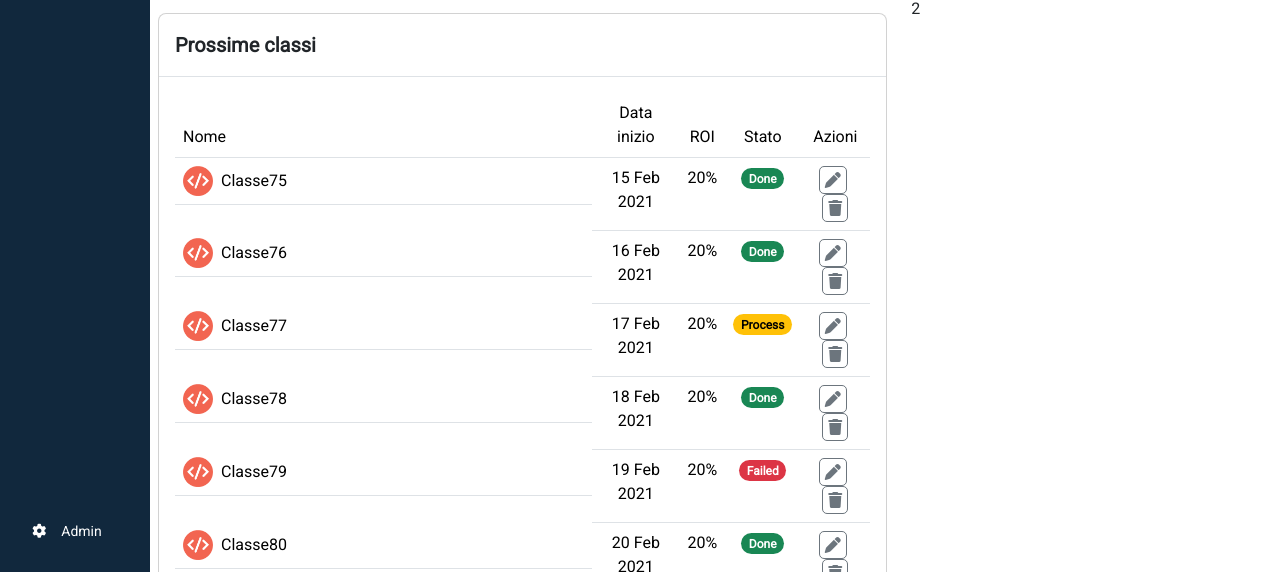
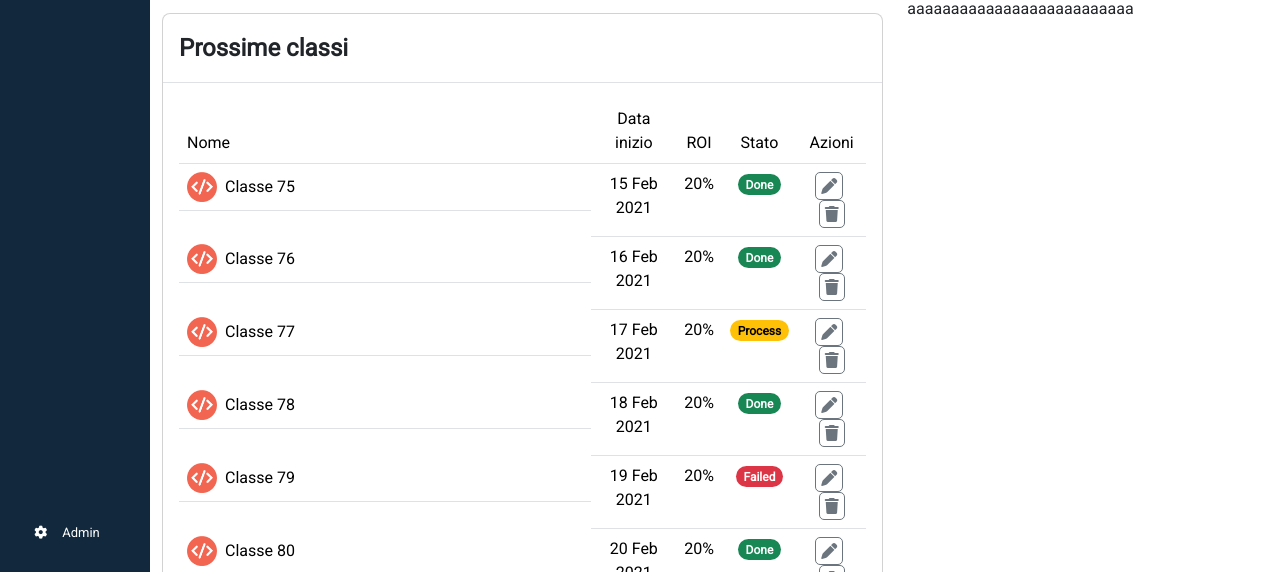
Before and after one commit to MirkoCherchi/html-css-bootstrap-dashboard, a plain HTML site: page index.html in a window 1280 px wide. Shown: the part 228-800 px from the top of the page. Drawn offline with nearby package versions, Linux system fonts and the light colour scheme.

```diff
--- a/css/style.css
+++ b/css/style.css
@@ -50,9 +50,10 @@ main{
     background-color: #11283d;
     width: 150px;
     color: #fff;
-    padding-top: 30px;
+    padding-top: 20px;
     background-image: url(../img/sidebar-bg.png);
     flex-direction: column;
+    background-size: cover;
     position: fixed;
     left: 0;
     top: 70px;
@@ -63,7 +64,7 @@ main{
 .list-bottom{
     margin-top: auto;
     padding-bottom: 30px;
-    font-size: 14px;
+    font-size: 13px;
 }
 
 .list-bottom i{
@@ -80,7 +81,7 @@ main{
 }
 
 .list-mc{
-    font-size: 14px;
+    font-size: 13px;
 }
 
 .mc-cont-main{
@@ -149,6 +150,18 @@ main{
     margin-right: 5px;
 }
 
+.mc-modal{
+    --bs-modal-width: 100%;
+}
+
+.mc-w-class{
+    width: 60%;
+}
+
+
+
+
+
 
 
 /* /main */
--- a/index.html
+++ b/index.html
@@ -42,7 +42,7 @@
                             <div class="input-group">
                                 <span class="p-3 input-group-text border-0 bg-body-secondary" id="basic-addon1"><i
                                         class="fa-solid fa-magnifying-glass"></i></span>
-                                <input class="form-control me-2 border-0 bg-body-secondary shadow-none" type="search"
+                                <input class="form-control ps-0 border-0 bg-body-secondary shadow-none" type="search"
                                     placeholder="Prova a cercare: Lezioni di laravel" aria-label="Search">
                             </div>
                         </form>
@@ -202,21 +202,22 @@
                     </div>
                 </div>
             </div>
-            <div class="bottom-main-mc">
+            <div class="bottom-main-mc container-fluid">
                 <div class="row">
                     <div class="col-8 mc-col-left">
-                        <div class="modal d-block position-relative pt-3 ps-2">
-                            <div class="modal-dialog m-0 mc-modal modal-xl">
+                        <div class="modal d-block position-static pt-3">
+                            <div class="modal-dialog m-0 mc-modal">
                                 <div class="modal-content">
                                     <div class="modal-header">
-                                        <h5 class="modal-title fw-bold">Prossime classi</h5>
+                                        <h5 class="modal-title fw-bold fs-4">Prossime classi</h5>
 
                                     </div>
                                     <div class="modal-body">
                                         <table class="table">
                                             <thead>
                                                 <tr>
-                                                    <th class="fw-normal" style="width: 60%;" scope="col">Nome
+                                                    <th class="fw-normal mc-w-class" scope=" col">
+                                                        Nome
                                                     </th>
                                                     <th class="fw-normal text-center" scope="col">Data inizio
                                                     </th>
@@ -229,7 +230,7 @@
                                                 <tr>
                                                     <th class="d-flex align-items-center fw-normal" scope="row"><img
                                                             class="mc-img-avatar me-2" src="img/class-avatar.png"
-                                                            alt="avatar">Classe75</th>
+                                                            alt="avatar">Classe 75</th>
                                                     <td class="text-center">15 Feb 2021</td>
                                                     <td class="text-center">20%</td>
                                                     <td class="text-center"><span
@@ -243,7 +244,7 @@
                                                 <tr>
                                                     <th class="d-flex align-items-center fw-normal" scope="row"><img
                                                             class="mc-img-avatar me-2" src="img/class-avatar.png"
-                                                            alt="avatar">Classe76</th>
+                                                            alt="avatar">Classe 76</th>
                                                     <td class="text-center">16 Feb 2021</td>
                                                     <td class="text-center">20%</td>
                                                     <td class="text-center"><span
@@ -257,7 +258,7 @@
                                                 <tr>
                                                     <th class="d-flex align-items-center fw-normal" scope="row"><img
                                                             class="mc-img-avatar me-2" src="img/class-avatar.png"
-                                                            alt="avatar">Classe77</th>
+                                                            alt="avatar">Classe 77</th>
                                                     <td class="text-center">17 Feb 2021</td>
                                                     <td class="text-center">20%</td>
                                                     <td class="text-center"><span
@@ -271,7 +272,7 @@
                                                 <tr>
                                                     <th class="d-flex align-items-center fw-normal" scope="row"><img
                                                             class="mc-img-avatar me-2" src="img/class-avatar.png"
-                                                            alt="avatar">Classe78</th>
+                                                            alt="avatar">Classe 78</th>
                                                     <td class="text-center">18 Feb 2021</td>
                                                     <td class="text-center">20%</td>
                                                     <td class="text-center"><span
@@ -285,7 +286,7 @@
                                                 <tr>
                                                     <th class="d-flex align-items-center fw-normal" scope="row"><img
                                                             class="mc-img-avatar me-2" src="img/class-avatar.png"
-                                                            alt="avatar">Classe79</th>
+                                                            alt="avatar">Classe 79</th>
                                                     <td class="text-center">19 Feb 2021</td>
                                                     <td class="text-center">20%</td>
                                                     <td class="text-center"><span
@@ -299,7 +300,7 @@
                                                 <tr>
                                                     <th class="d-flex align-items-center fw-normal" scope="row"><img
                                                             class="mc-img-avatar me-2" src="img/class-avatar.png"
-                                                            alt="avatar">Classe80</th>
+                                                            alt="avatar">Classe 80</th>
                                                     <td class="text-center">20 Feb 2021</td>
                                                     <td class="text-center">20%</td>
                                                     <td class="text-center"><span
@@ -313,7 +314,7 @@
                                                 <tr>
                                                     <th class="d-flex align-items-center fw-normal" scope="row"><img
                                                             class="mc-img-avatar me-2" src="img/class-avatar.png"
-                                                            alt="avatar">Classe81</th>
+                                                            alt="avatar">Classe 81</th>
                                                     <td class="text-center">21 Feb 2021</td>
                                                     <td class="text-center">20%</td>
                                                     <td class="text-center"><span
@@ -327,7 +328,7 @@
                                                 <tr>
                                                     <th class="d-flex align-items-center fw-normal" scope="row"><img
                                                             class="mc-img-avatar me-2" src="img/class-avatar.png"
-                                                            alt="avatar">Classe82</th>
+                                                            alt="avatar">Classe 82</th>
                                                     <td class="text-center">22 Feb 2021</td>
                                                     <td class="text-center">20%</td>
                                                     <td class="text-center"><span
@@ -345,8 +346,10 @@
                                 </div>
                             </div>
                         </div>
+
+                        <div class="prova">ssssssss</div>
                     </div>
-                    <div class="col-4 mc-col-right">2</div>
+                    <div class="col-4 mc-col-right">aaaaaaaaaaaaaaaaaaaaaaaaaa</div>
                 </div>
             </div>
         </div>
```
